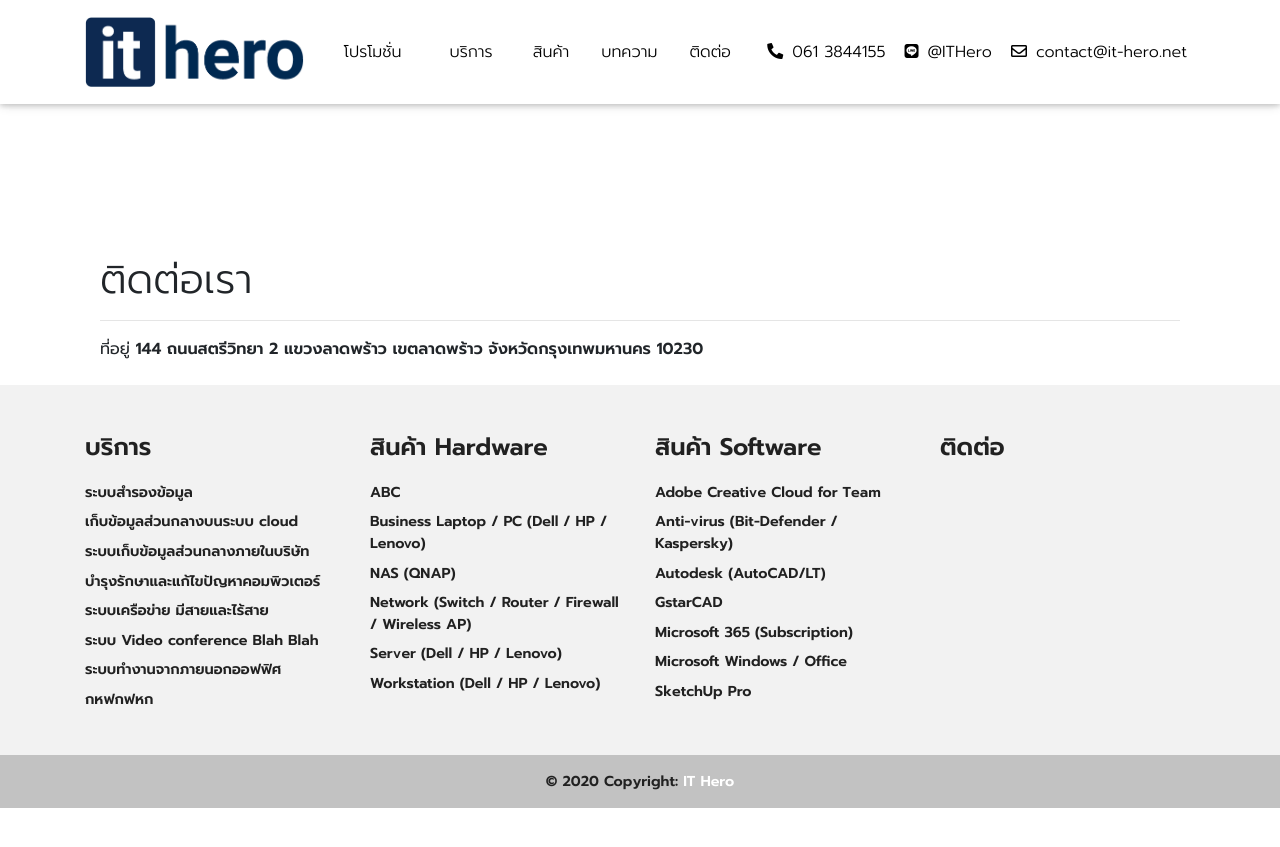
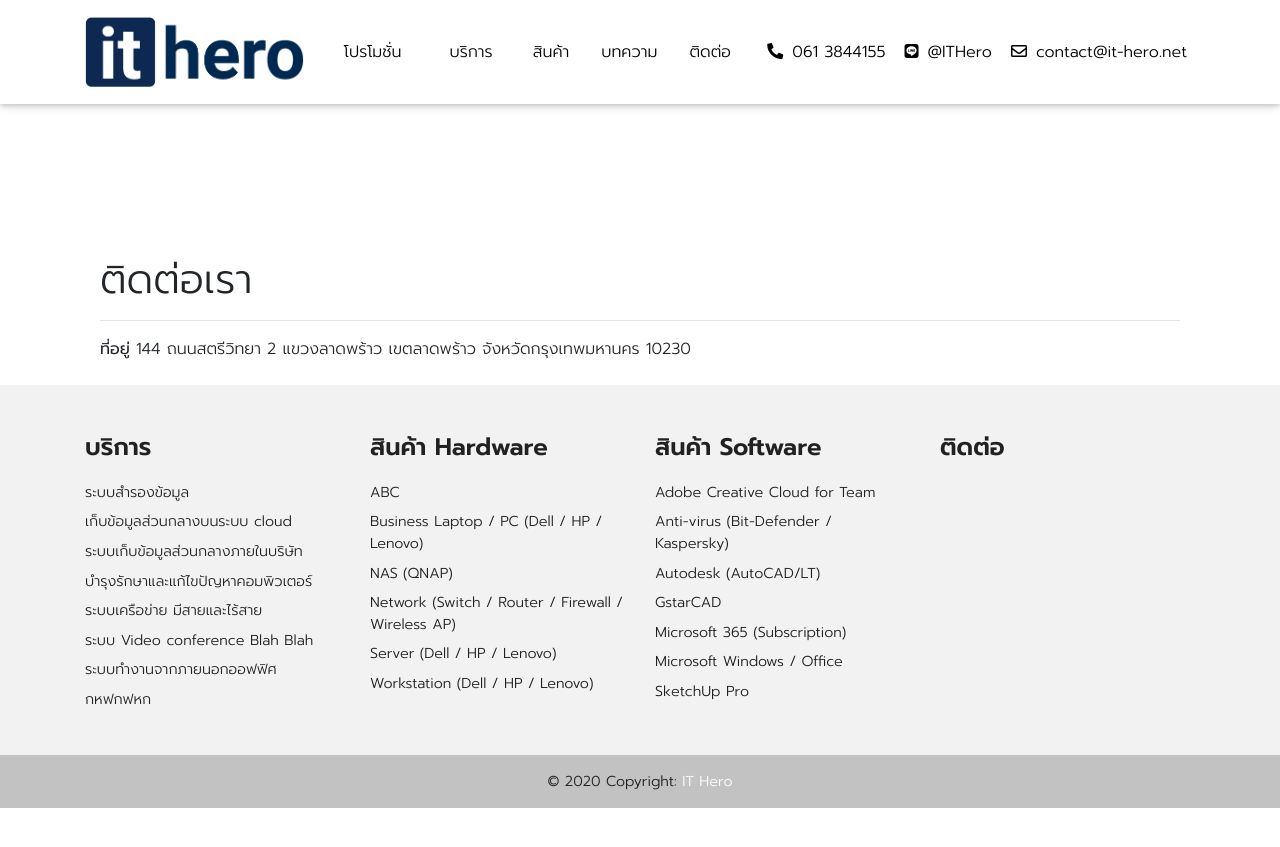
Before and after one commit to nexus2live-git/website-it-hero, a Jekyll site: the page built from contact.html, in a window 1280 px wide. Shown: the top 847 px of the page. Built offline with Jekyll 4.4.1, drawn with Linux system fonts in a browser that asks for light colours; nearby versions of some CDN libraries.

```diff
--- a/contact.html
+++ b/contact.html
@@ -7,7 +7,7 @@ title: Contact
     <div class="container">
       <h1>ติดต่อเรา</h1>
       <hr>
-      <b>ที่อยู่<b>
+      <b>ที่อยู่</b>
         144 ถนนสตรีวิทยา 2 แขวงลาดพร้าว เขตลาดพร้าว จังหวัดกรุงเทพมหานคร 10230
     </div>
   </main>
```
